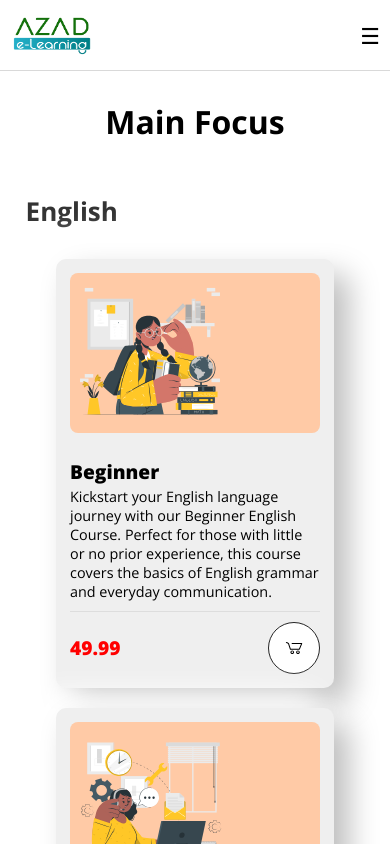
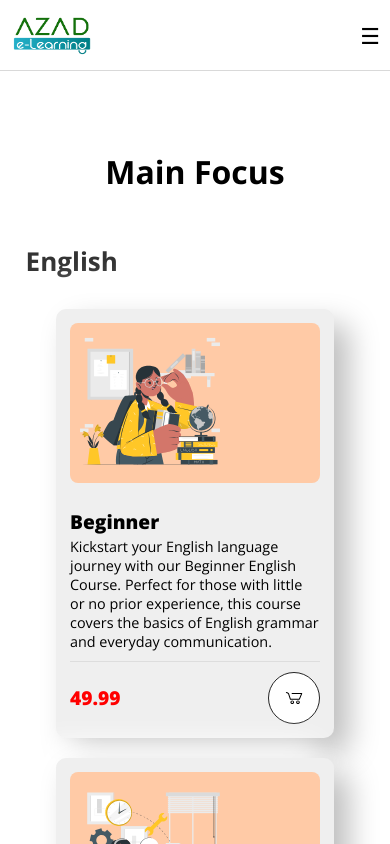
Before and after one commit to pmudassir/azad-e-learning, a React (Create React App) app in the folder frontend/: page /course in a window 390 px wide. Shown: the top 844 px of the page. Built offline with nearby package versions, Linux system fonts and the light colour scheme.

Commit message:
mtop added

```diff
--- a/frontend/src/components/heroSection/hero.css
+++ b/frontend/src/components/heroSection/hero.css
@@ -4,6 +4,7 @@
   justify-content: space-between;
   padding: 20px;
   margin: 0 60px;
+  margin-top: 75px;
 }
 
 .hero-left {
@@ -51,7 +52,6 @@
   .hero {
     flex-direction: row;
     margin: 0 10px;
-    margin-top: 75px;
   }
 
   .hero-left {
--- a/frontend/src/pages/auth/auth.css
+++ b/frontend/src/pages/auth/auth.css
@@ -2,6 +2,7 @@
   display: flex;
   align-items: center;
   justify-content: center;
+  margin-top: 100px;
 }
 
 .authBox {
@@ -144,9 +145,6 @@
 }
 
 @media (max-width: 768px) {
-  .authContainer {
-    margin-top: 100px;
-  }
   .authBox {
     margin: 20px;
     flex-direction: column;
--- a/frontend/src/pages/competitiveGoals/competitiveGoals.css
+++ b/frontend/src/pages/competitiveGoals/competitiveGoals.css
@@ -4,6 +4,7 @@
   justify-content: center;
   flex-direction: column;
   margin: 50px;
+  margin-top: 100px;
 }
 
 .goalsHeder h1 {
@@ -133,7 +134,6 @@ h2 {
 @media (max-width: 768px) {
   .goalsHeder {
     margin: 20px;
-    margin-top: 100px;
   }
 
   .goalsHeder h1 {
--- a/frontend/src/pages/course/course.css
+++ b/frontend/src/pages/course/course.css
@@ -3,7 +3,7 @@
   flex-direction: column;
   align-items: center;
   width: 100%;
-  margin-top: 50px;
+  margin-top: 150px;
 }
 
 .header {
@@ -127,9 +127,6 @@ svg {
 }
 
 @media (max-width: 768px) {
-  .courseContainers {
-    margin-top: 100px;
-  }
   .courseContainer {
     display: flex;
     align-items: center;
--- a/frontend/src/pages/form/form.css
+++ b/frontend/src/pages/form/form.css
@@ -6,6 +6,7 @@
   padding: 20px;
   display: flex;
   justify-content: center;
+  margin-top: 120px;
 }
 
 .formItem {
@@ -92,9 +93,6 @@ span {
 }
 
 @media (max-width: 768px) {
-  .formContainer {
-    margin-top: 120px;
-  }
   .detailItems {
     display: flex;
     align-items: center;
```
